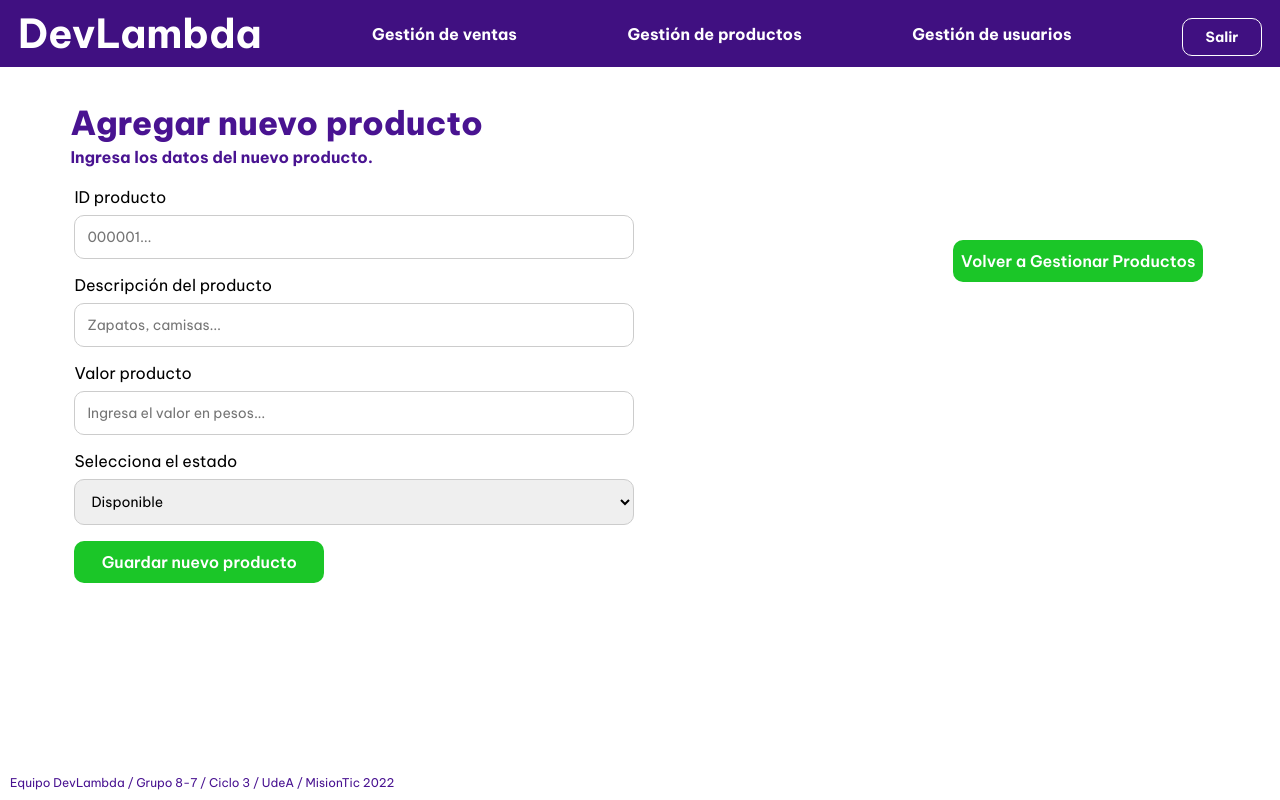
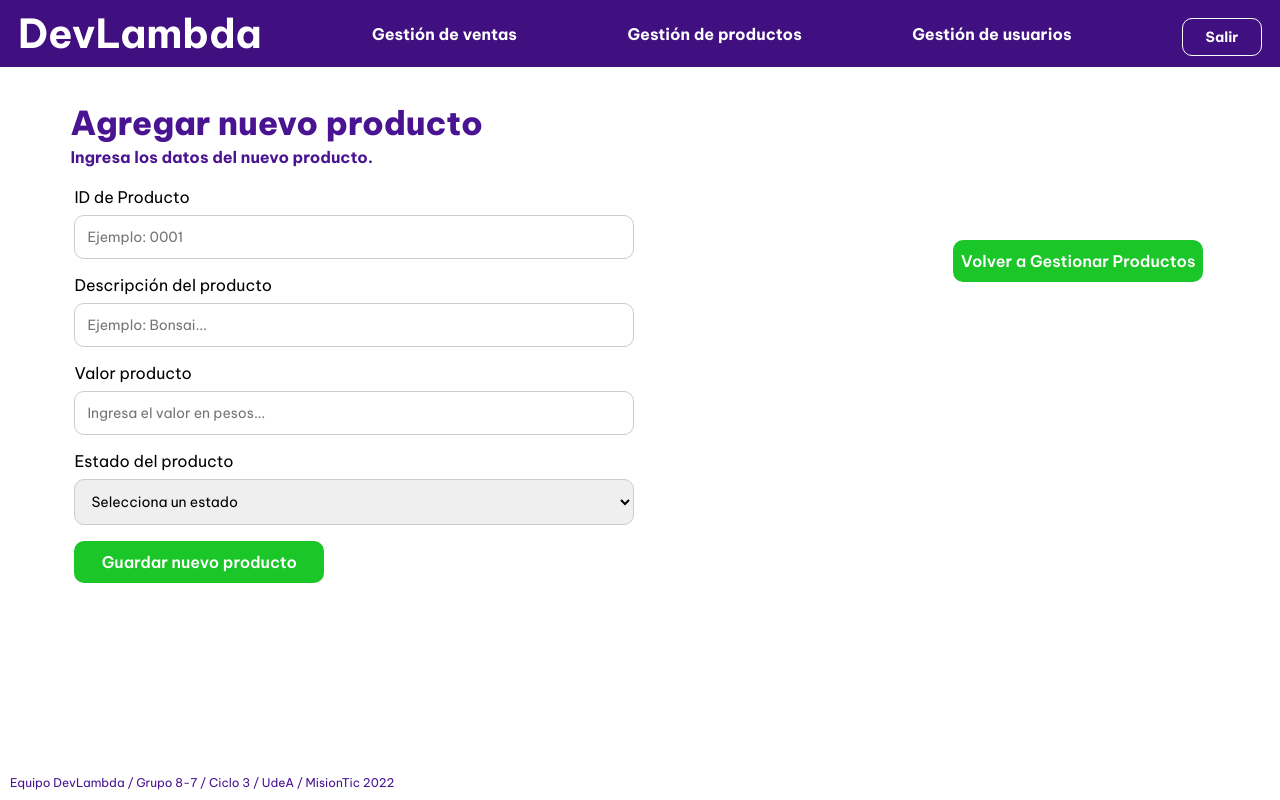
Before and after one commit to DevLambda/front-heroku, a React (Create React App) app: page /GestionarProductos in a window 1280 px wide. Both pictures are taken after a click on the button "Crear nuevo Producto". Built offline with nearby package versions, Linux system fonts and the light colour scheme.

Commit message:
progreso formulario productos y css

```diff
--- a/src/pages/GestionarProductos.jsx
+++ b/src/pages/GestionarProductos.jsx
@@ -106,25 +106,33 @@ const RegistrarProductos = () => {
         </div>
             <div className="contenedorFormulario">
             <form>
-                <div ClassName="labelform">
-                <label for="fname">ID producto</label>
-                <input type="text" id="fname" nameName="firstname" placeholder="000001..."/>
 
-                <label for="lname">Descripción del producto</label>
-                <input type="text" id="lname" nameName="Descripción" placeholder="Zapatos, camisas..."/>
+                <label htmlFor="id">ID de Producto
+                <input type="text" name="idProducto"
+                placeholder="Ejemplo: 0001" required/>
+                </label>
 
-                <label for="lname">Valor producto</label>
-                <input type="text" id="lname" nameName="Descripción" placeholder="Ingresa el valor en pesos..."/>
+                <label htmlFor="descripciónProducto">Descripción del producto
+                <input type="text" name="Descripción"
+                placeholder="Ejemplo: Bonsai..." required/>
+                </label>
 
-                <label for="estado">Selecciona el estado</label>
-                <select id="estado" nameName="estado">
-                    <option value="Disponible">Disponible</option>
-                    <option value="No disponible">No disponible</option>
-                </select>
-                <input type="submit" value="Guardar nuevo producto"></input>
-                </div>
+                <label htmlFor="valorProducto">Valor producto
+                <input type="text" name="Descripción"
+                placeholder="Ingresa el valor en pesos..." required/>
+                </label>
+
+                <label htmlFor="estadoProducto">Estado del producto
+                    <select name="estado" required>
+                        <option disable value={0}> Selecciona un estado</option>
+                        <option>Disponible</option>
+                        <option>No disponible</option>
+                    </select>
+                </label>
+                <button type="submit" className="botonGuardarProducto"> Guardar nuevo producto
+                </button>
             </form>
-        </div>
+            </div>
         <Footer/>
     </div>
     );
--- a/src/styles/App.css
+++ b/src/styles/App.css
@@ -388,6 +388,24 @@ input[type=submit]:hover {
 background-color: #00ac00;
 }
 
+/*-------- Botón guardar y editar Formulario Producto--------*/
+
+.botonGuardarProducto {
+    background-color: #1BC628;
+    color: white;
+    font-size: 16px;
+    font-weight: 600;
+    border: none;
+    border-radius: 10px;
+    height: 42px;
+    width: 250px;
+    cursor: pointer;
+    }
+
+.botonGuardarProducto:hover {
+background-color: #00ac00;
+}
+
 /*--------Tabla usuarios--------*/
 
 .usersTable {
```
